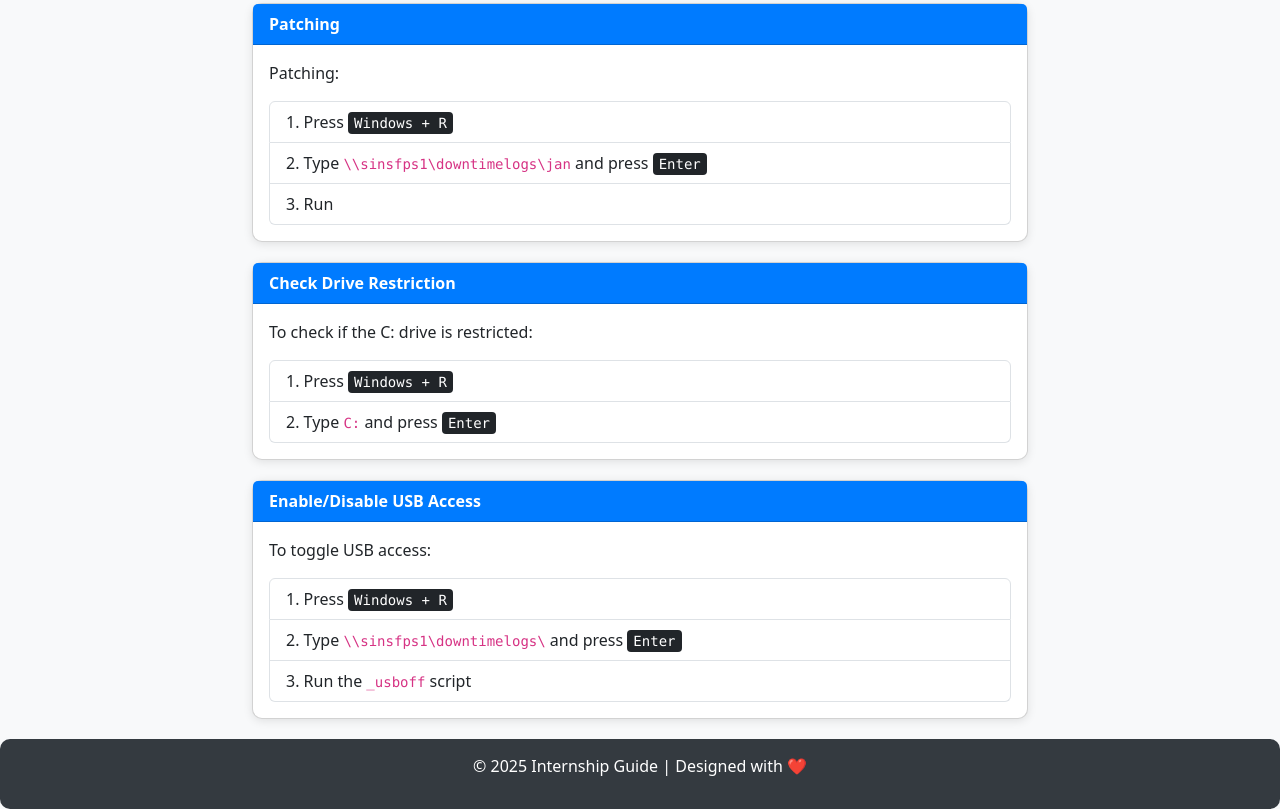
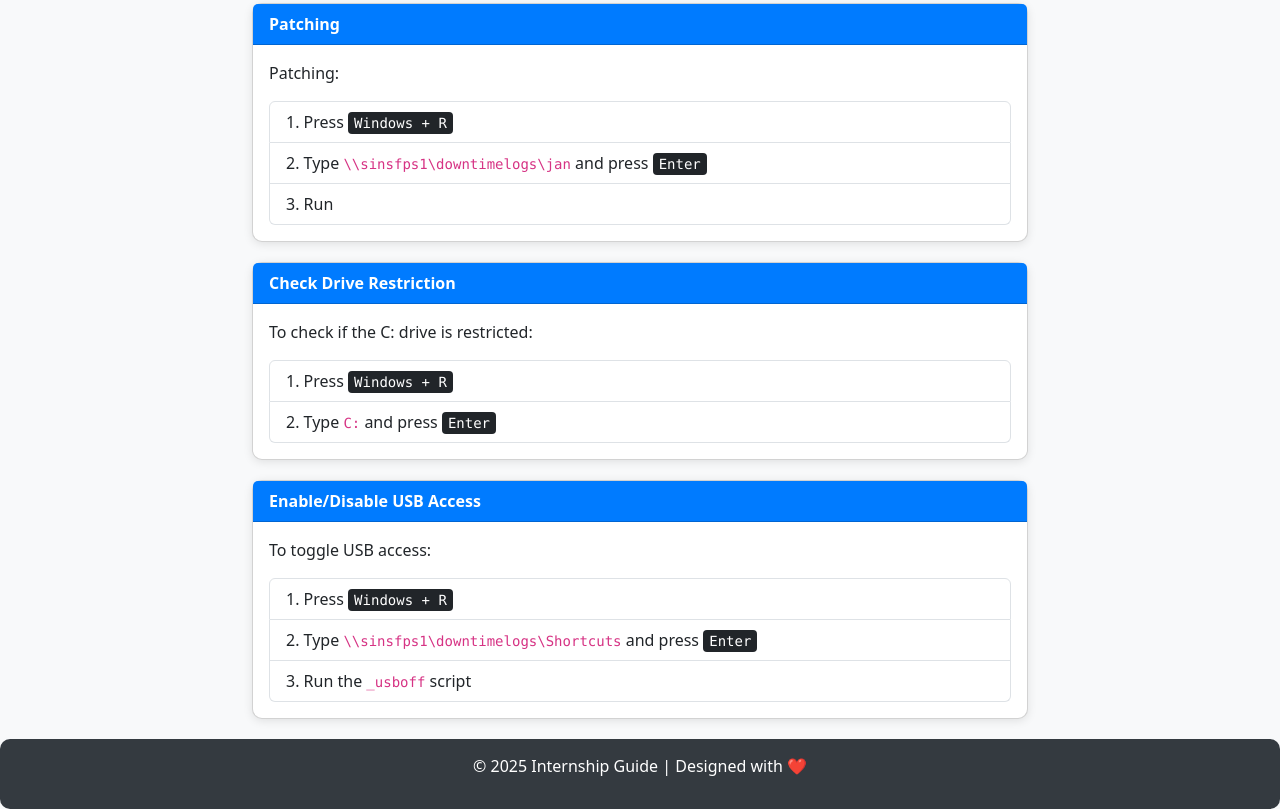
Before and after one commit to michaeldj1205/Intern, a plain HTML site: page index.html in a window 1280 px wide. Shown: the part 819-1628 px from the top of the page. Drawn offline with nearby package versions, Linux system fonts and the light colour scheme.

Commit message:
Update index.html

```diff
--- a/index.html
+++ b/index.html
@@ -116,7 +116,7 @@
                 <p>To toggle USB access:</p>
                 <ol class="list-group list-group-numbered">
                     <li class="list-group-item">Press <kbd>Windows + R</kbd></li>
-                    <li class="list-group-item">Type <code>\\sinsfps1\downtimelogs\</code> and press <kbd>Enter</kbd></li>
+                    <li class="list-group-item">Type <code>\\sinsfps1\downtimelogs\Shortcuts</code> and press <kbd>Enter</kbd></li>
                     <li class="list-group-item">Run the <code>_usboff</code> script</li>
                 </ol>
             </div>
```
